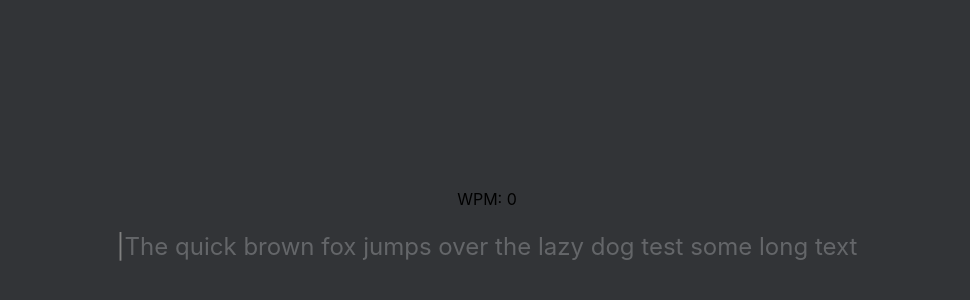
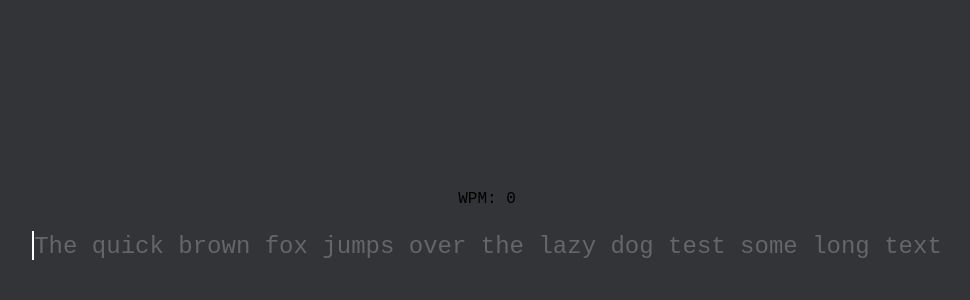
Before and after one commit to daisfasl/partytype, a React app in the folder frontend/: page / in a window 1280 px wide. Shown: the part 174-474 px from the top of the page, without its empty margins (153-1123 px from the left). Built offline with nearby package versions, Linux system fonts and the light colour scheme; the HTML template or start-up script is replaced by a standard one.

Commit message:
Revamped color scheme

```diff
--- a/frontend/src/App.jsx
+++ b/frontend/src/App.jsx
@@ -13,8 +13,6 @@ function App() {
         inputRef.current.focus()
     }, [])
 
-    console.log({ currentWordIndex, typedWord, completedWords })
-
     return (
         <div onClick={() => inputRef.current.focus()} className="h-screen overflow-hidden w-full bg-[#323437] flex items-center justify-center">
             <div className="flex flex-col items-center gap-4 w-full">
--- a/frontend/src/components/TypingDisplay.jsx
+++ b/frontend/src/components/TypingDisplay.jsx
@@ -4,13 +4,13 @@ function TextDisplay({ targetWords, currentWordIndex, typedWord, completedWords
     function getCharClass(wordIndex, charIndex, character) {
         if (wordIndex < currentWordIndex) {
             if (completedWords[wordIndex][charIndex] === targetWords[wordIndex][charIndex]) {
-                return "text-emerald-500"
+                return "correct"
             } else {
                 return "incorrect"
             }
         } else if (wordIndex === currentWordIndex) {
             if (typedWord[charIndex] === undefined) return "pending"
-            if (typedWord[charIndex] === character) return "text-emerald-500"
+            if (typedWord[charIndex] === character) return "correct"
             return "incorrect"
         } else {
             return "pending"
@@ -20,10 +20,11 @@ function TextDisplay({ targetWords, currentWordIndex, typedWord, completedWords
     return (
         <div className="w-full px-16 text-2xl leading-relaxed text-center">
             {targetWords.map((word, wordIndex) => (
-                <span key={wordIndex}>{word.split("").map((character, charIndex) => (
+                <span key={wordIndex}>
+                    {word.split("").map((character, charIndex) => (
                         <React.Fragment key={charIndex}>
                             {charIndex === typedWord.length && wordIndex === currentWordIndex && (
-                            <span className="blinking-cursor">|</span>
+                                <span className="blinking-cursor"></span>
                             )}
                             <span className={getCharClass(wordIndex, charIndex, character)}>
                                 {character}
@@ -31,7 +32,7 @@ function TextDisplay({ targetWords, currentWordIndex, typedWord, completedWords
                         </React.Fragment>
                     ))}
                     {wordIndex === currentWordIndex && typedWord.length === word.length && (
-                        <span className="blinking-cursor">|</span>
+                        <span className="blinking-cursor"></span>
                     )}
                     {" "}
                 </span>
--- a/frontend/src/hooks/useTypingEngine.js
+++ b/frontend/src/hooks/useTypingEngine.js
@@ -7,6 +7,7 @@ function useTypingEngine() {
     const [completedWords, setCompletedWords] = useState([])
     const [startTime, setStartTime] = useState(null)
     const [wpm, setWPM] = useState(0)
+    const [gameStatus, setGameStatus] = useState("waiting")
 
     useEffect(() => {
         if (!startTime) return
@@ -21,7 +22,10 @@ function useTypingEngine() {
     }, [startTime, completedWords])
 
     function handleKeyDown(e) {
-        if (startTime === null) setStartTime(Date.now())
+        if (startTime === null) {
+            setStartTime(Date.now())
+            setGameStatus("playing")
+        }
         if (e.key == " ") {
             e.preventDefault()
             setTypedWord("")
--- a/frontend/src/index.css
+++ b/frontend/src/index.css
@@ -4,6 +4,7 @@
     margin: 0;
     padding: 0;
     box-sizing: border-box;
+    font-family: ui-monospace, monospace;;
 
 }
 
@@ -17,8 +18,12 @@ span {
 }
 
 .blinking-cursor {
+    display: inline-block;
+    width: 2px;
+    height: 1.2em;
+    background-color: white;
     animation: blink 1s step-end infinite;
-    color: grey;
+    vertical-align: text-bottom;
 }
 
 @keyframes blink {
@@ -28,7 +33,7 @@ span {
 }
 
 .correct {
-    color: #10b981;
+    color: #d1d0c5;
 }
 
 .incorrect {
```
Also changed, not shown: 1 other file (tests, documents, lock files or other folders). Lines whose indentation alone changed are shown as unchanged.
